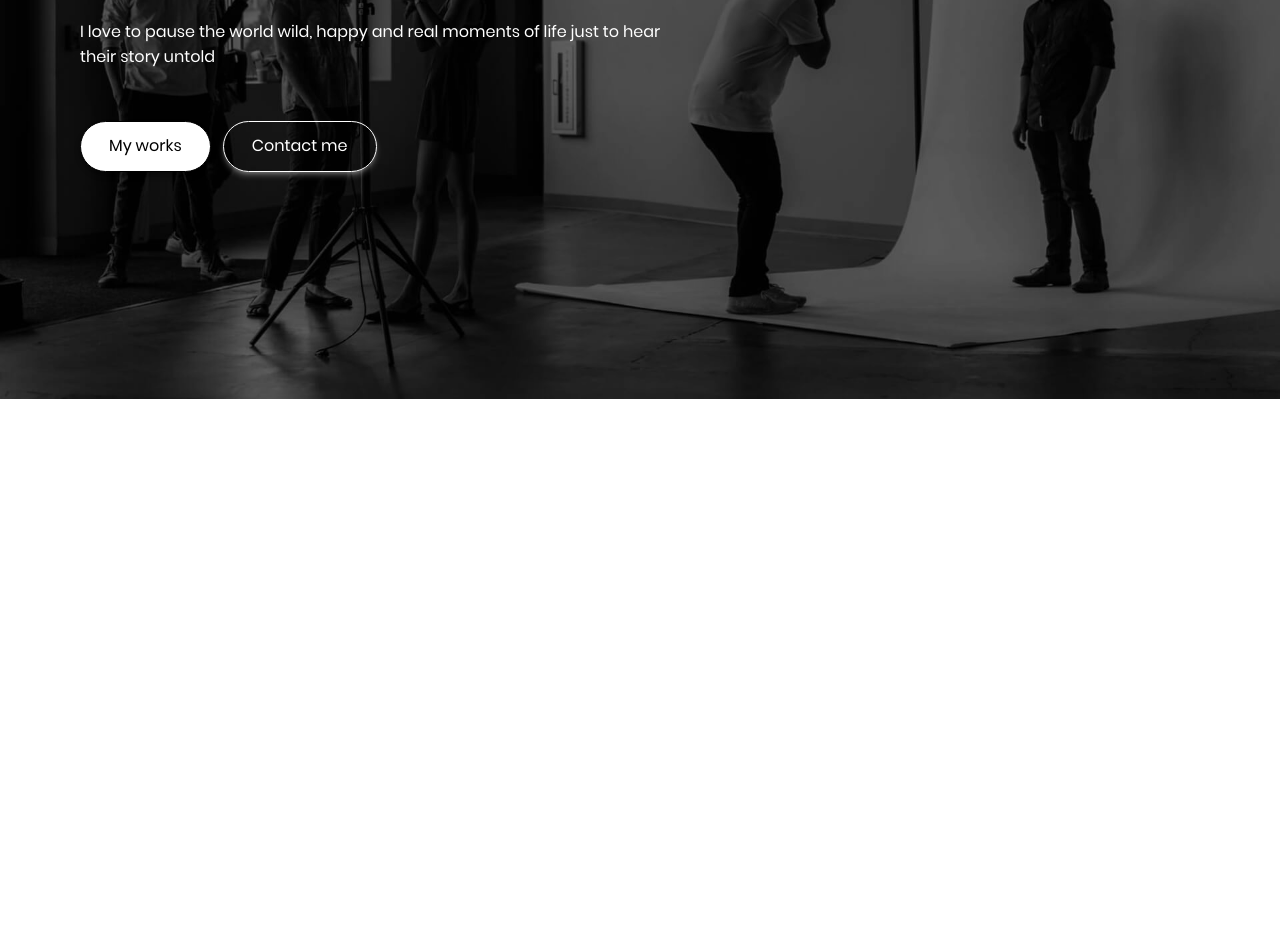
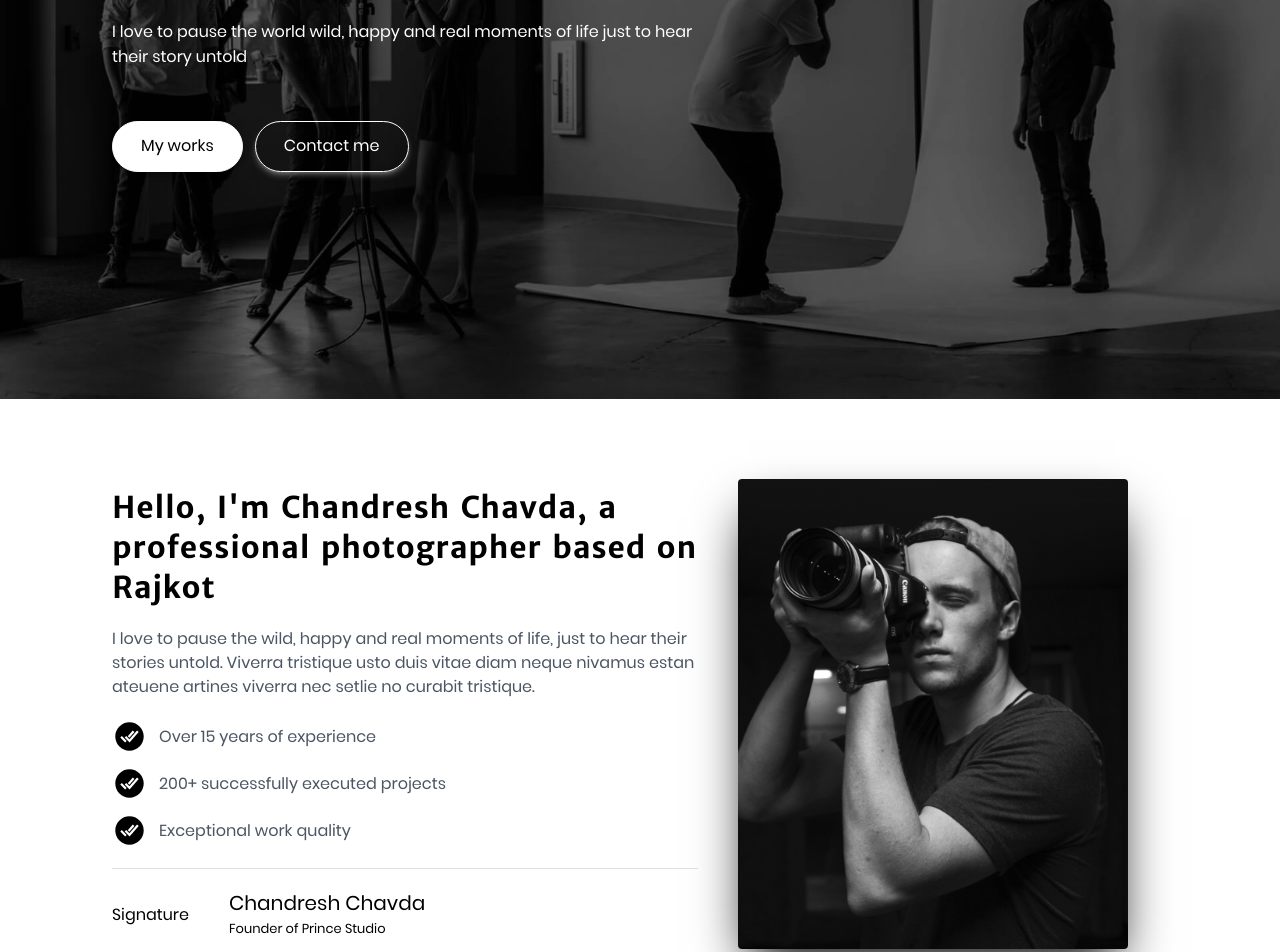
Before and after one commit to Jatin-Panesiya/prince-studio, a Next.js app: page / in a window 1280 px wide. Shown: the part 400-1352 px from the top of the page. Before the commit the page ends 800 px from the top, so only its background shows below. Built offline with nearby package versions, Linux system fonts and the light colour scheme.

Commit message:
intoduction section designed

```diff
--- a/src/app/globals.css
+++ b/src/app/globals.css
@@ -15,6 +15,15 @@
 @font-face {
   font-family: "Merry-ExtraBold";
   src: url("../assets/fonts/merriweather-sans/MerriweatherSans-ExtraBold.ttf");
+}
+
+@font-face {
+  font-family: "Merry-Bold";
+  src: url("../assets/fonts/merriweather-sans/MerriweatherSans-Bold.ttf");
+}
+
+.font-merry-bold {
+  font-family: "Merry-Bold" !important;
 }
 
 .font-merry-extrabold {
@@ -63,6 +72,6 @@
 
 @media (min-width: 1280px) {
   .top-container {
-    padding: 0 5rem;
+    padding: 0 7rem;
   }
 }
--- a/src/app/page.tsx
+++ b/src/app/page.tsx
@@ -1,28 +1,14 @@
 "use client";
+
+import HeroSection from "@/components/Home/HeroSection";
+import Introduction from "@/components/Home/Introduction";
 
 const Home = () => {
   return (
-    <div className="relative top-container !py-10 bg-[url('../assets/Images/HeroBg.jpg')] bg-cover bg-center">
-      <div className="absolute inset-0 bg-black opacity-30"></div>
-      <div className="relative max-w-[600px] space-y-3 h-[calc(100vh-165px)] flex flex-col text-white justify-center">
-        <p>Welcome to my</p>
-        <p className="uppercase text-6xl font-merry-extrabold tracking-tight text-white">
-          prince studio
-        </p>
-        <p>
-          I love to pause the world wild, happy and real moments of life just to
-          hear their story untold
-        </p>
-        <div className="flex items-center gap-3 flex-wrap pt-10">
-          <button className="bg-white py-3 shadow-md hover:shadow-white/30 shadow-black/30 px-7 hover:bg-transparent hover:text-white hover:border-white transition-all duration-150 text-black border border-black rounded-full">
-            My works
-          </button>
-          <button className="bg-transparent py-3 shadow-md hover:shadow-black/30 shadow-white/30  hover:bg-white hover:border-black hover:text-black transition-all duration-150 px-7 text-white border border-white rounded-full">
-            Contact me
-          </button>
-        </div>
-      </div>
-    </div>
+    <>
+      <HeroSection />
+      <Introduction />
+    </>
   );
 };
 
--- /dev/null
+++ b/src/components/Home/HeroSection.tsx
@@ -0,0 +1,29 @@
+import React from "react";
+
+const HeroSection = () => {
+  return (
+    <div className="relative top-container !py-10 bg-[url('../assets/Images/HeroBg.jpg')] bg-cover bg-center">
+      <div className="absolute inset-0 bg-black opacity-30"></div>
+      <div className="relative max-w-[600px] space-y-3 h-[calc(100vh-165px)] flex flex-col text-white justify-center">
+        <p>Welcome to my</p>
+        <p className="uppercase text-6xl font-merry-extrabold tracking-tight text-white">
+          prince studio
+        </p>
+        <p>
+          I love to pause the world wild, happy and real moments of life just to
+          hear their story untold
+        </p>
+        <div className="flex items-center gap-3 flex-wrap pt-10">
+          <button className="bg-white py-3 shadow-md hover:shadow-white/30 shadow-black/30 px-7 hover:bg-transparent hover:text-white transition-all duration-150 text-black border border-white rounded-full">
+            My works
+          </button>
+          <button className="bg-transparent py-3 shadow-md hover:shadow-black/30 shadow-white/30  hover:bg-white hover:text-black transition-all duration-150 px-7 text-white border border-white rounded-full">
+            Contact me
+          </button>
+        </div>
+      </div>
+    </div>
+  );
+};
+
+export default HeroSection;
--- /dev/null
+++ b/src/components/Home/Introduction.tsx
@@ -0,0 +1,64 @@
+import { Divider } from "@mantine/core";
+import { IoCheckmarkDoneCircleSharp } from "react-icons/io5";
+import Image from "next/image";
+
+const Introduction = () => {
+  return (
+    <div className="top-container !py-20 flex items-center justify-between">
+      <div className="space-y-5">
+        <div className="max-w-[600px] space-y-5">
+          <p className="font-merry-bold text-3xl leading-10 tracking-wide">
+            Hello, I'm Chandresh Chavda, a professional photographer based on
+            Rajkot
+          </p>
+          <p className="text-base text-gray-600">
+            I love to pause the wild, happy and real moments of life, just to
+            hear their stories untold. Viverra tristique usto duis vitae diam
+            neque nivamus estan ateuene artines viverra nec setlie no curabit
+            tristique.
+          </p>
+
+          <div className="text-base text-gray-600 grid gap-y-3">
+            <span className="flex items-center gap-3">
+              <IoCheckmarkDoneCircleSharp size={35} className="text-black" />
+              <p>Over 15 years of experience</p>
+            </span>
+            <span className="flex items-center gap-3">
+              <IoCheckmarkDoneCircleSharp size={35} className="text-black" />
+              <p>200+ successfully executed projects</p>
+            </span>
+            <span className="flex items-center gap-3">
+              <IoCheckmarkDoneCircleSharp size={35} className="text-black" />
+              <p>Exceptional work quality</p>
+            </span>
+          </div>
+        </div>
+
+        <Divider />
+
+        <div className="text-base flex items-center gap-10">
+          <div>
+            <p>Signature</p>
+          </div>
+          <div>
+            <p className="text-xl">Chandresh Chavda</p>
+            <p className="text-[13px]">Founder of Prince Studio</p>
+          </div>
+        </div>
+      </div>
+
+      <div className="px-10">
+        <Image
+          src="/Images/face.jpg"
+          width={390}
+          height={470}
+          className="hover:scale-95 min-w-[390px] h-[470px] transition-all duration-500 rounded shadow-2xl shadow-black"
+          alt="Chandresh Chavda"
+        />
+        {/* <div className="bg-[#1b1b1b] w-[380px] right-3 -bottom-7 -z-10 h-[450px] absolute rounded" /> */}
+      </div>
+    </div>
+  );
+};
+
+export default Introduction;
--- a/src/utils/constants.ts
+++ b/src/utils/constants.ts
@@ -16,8 +16,8 @@ export const headerData = [
   },
   {
     id: 4,
-    title: "Portfolio",
-    link: "/portfolio",
+    title: "Gallery",
+    link: "/gallery",
   },
   {
     id: 5,
```
Also changed, not shown: public/Images/face.jpg (added).
